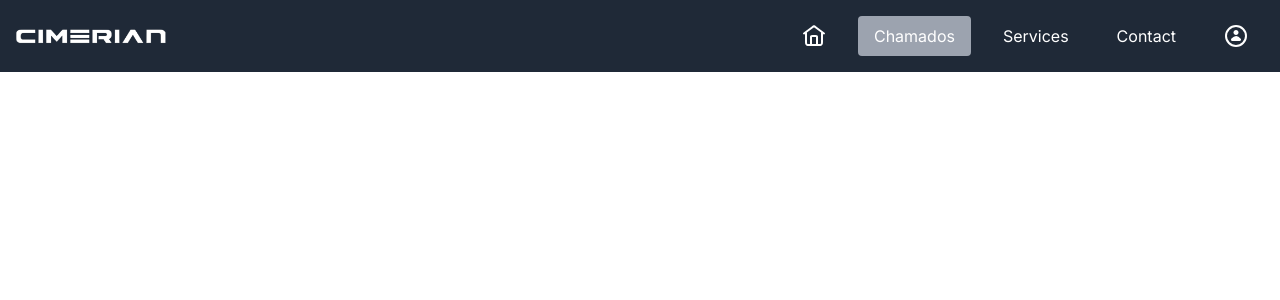
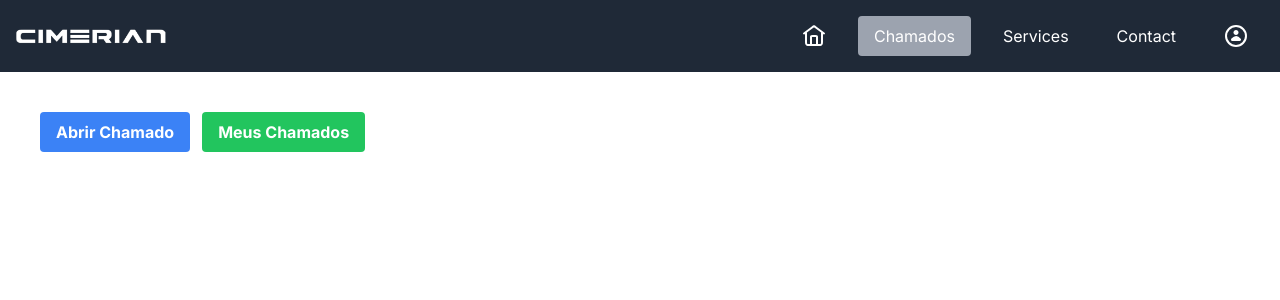
Before and after one commit to felipeehara/cimerian-login-react, a Next.js app: page /About in a window 1280 px wide. Shown: the top 300 px of the page. Built offline with nearby package versions, Linux system fonts and the light colour scheme.

Commit message:
Implementação de botão abrir chamado e meus chamados

```diff
--- a/src/app/About/page.tsx
+++ b/src/app/About/page.tsx
@@ -1,3 +1,4 @@
+import { MyCalls, OpenCalls } from "../Components/Calls/OpenCall";
 import { Header } from "../Components/Header/Header";
 
 
@@ -5,7 +6,10 @@ const About = () => {
     return (
         <div>
             <Header/>
-
+            <div className="flex gap-3 ml-10 mt-10">
+                <OpenCalls/>
+                <MyCalls/>
+            </div>
         </div>
     );
 }
--- /dev/null
+++ b/src/app/Components/Calls/OpenCall.tsx
@@ -0,0 +1,44 @@
+"use client";
+
+import { useRouter } from 'next/navigation';
+
+export const OpenCalls = () => {
+  const router = useRouter();
+
+  const handleOpenCall = () => {
+
+    router.push('/open-call');
+  };
+
+  return (
+    <div>
+      <button
+        onClick={handleOpenCall}
+        className="bg-blue-500 hover:bg-blue-700 text-white font-bold py-2 px-4 rounded"
+      >
+        Abrir Chamado
+      </button>
+    </div>
+  );
+};
+
+
+export const MyCalls = () => {
+  const router = useRouter();
+
+  const handleMyCalls = () => {
+
+    router.push('/my-calls');
+  };
+
+  return (
+    <div>
+      <button
+        onClick={handleMyCalls}
+        className="bg-green-500 hover:bg-green-700 text-white font-bold py-2 px-4 rounded"
+      >
+        Meus Chamados
+      </button>
+    </div>
+  );
+};
--- a/src/app/Home/page.tsx
+++ b/src/app/Home/page.tsx
@@ -1,4 +1,4 @@
-import { Calls } from "../Components/Calls/Calls";
+import { Calls } from "../Components/Calls/CallsResume";
 import { Header } from "../Components/Header/Header";
 
 
```
Also changed, not shown: src/app/Components/Calls/CallsResume.tsx (renamed from src/app/Components/Calls/Calls.tsx).
